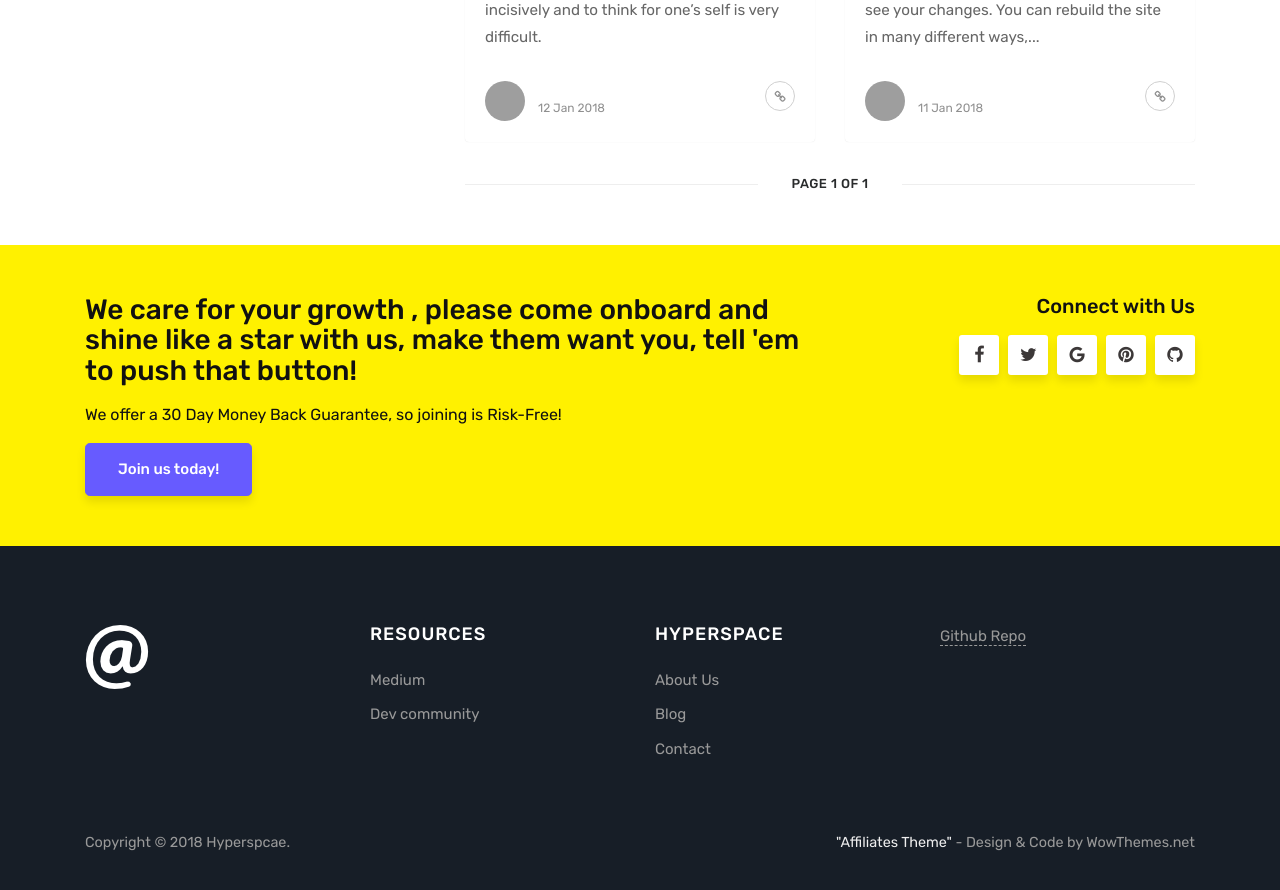
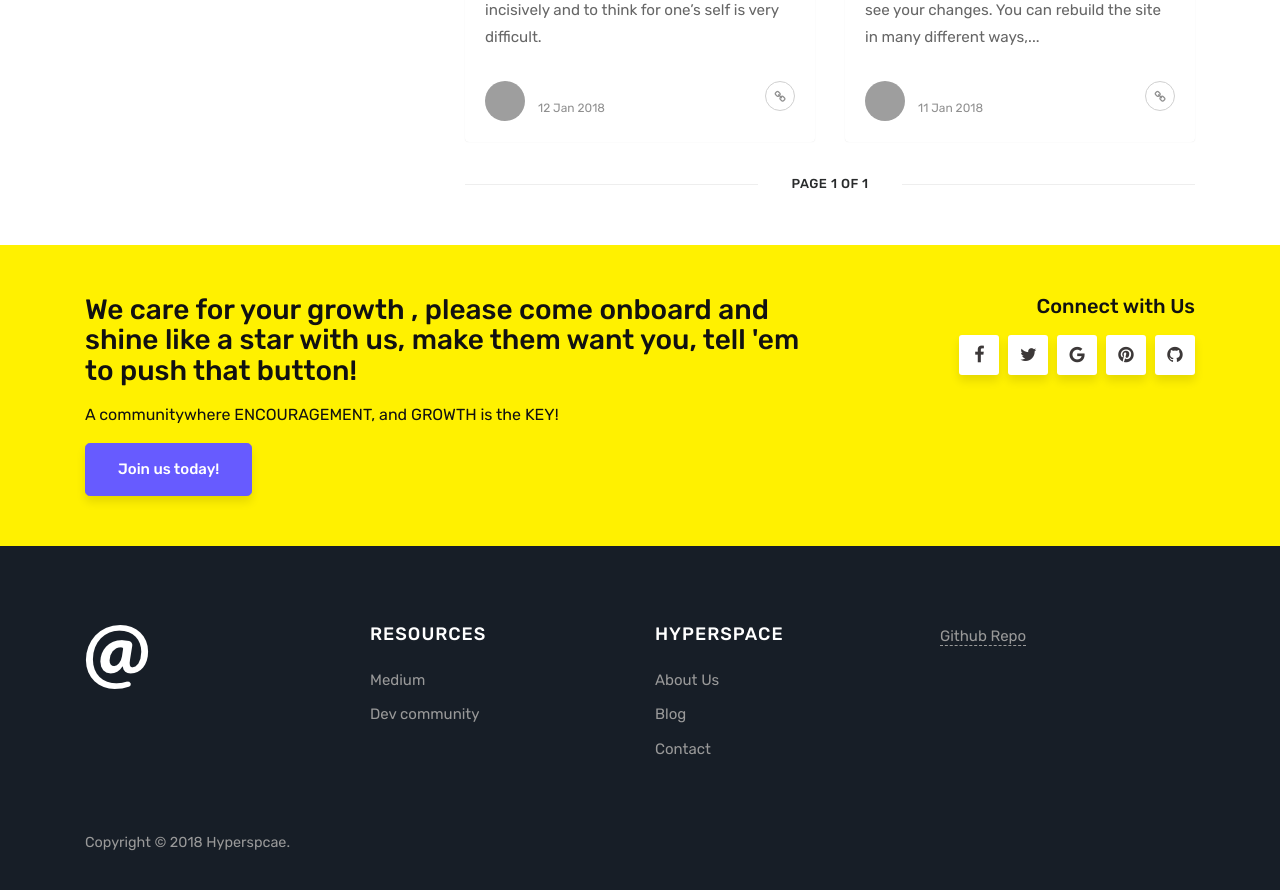
Before and after one commit to Iphytech/gh_hyperspace, a Jekyll site: the page built from index.html, in a window 1280 px wide and 900 px high, scrolled down 1816 px. Shown: the top 890 px of the window. Built offline with Jekyll 4.4.1, drawn with Linux system fonts in a browser that asks for light colours; the list of posts is cut into pages by our own code; comment, search, counter and statistics services are not loaded; grey boxes are pictures that could not be loaded.

```diff
--- a/_layouts/default.html
+++ b/_layouts/default.html
@@ -59,14 +59,9 @@
                 <li class="nav-item">
                 <a class="nav-link" href="{{ site.baseurl }}/index.html">Home</a>
                 </li>
-
-                <li class="nav-item dropdown">
-                    <a class="nav-link dropdown-toggle" href="#" id="dropdown01" data-toggle="dropdown" aria-haspopup="true" aria-expanded="false">Post</a>
-                    <div class="dropdown-menu" aria-labelledby="dropdown01">
-                    <a class="dropdown-item" href="{{ site.baseurl }}/jekyll/tutorial/2018/01/12/is-intelligence-enough.html">Left Sidebar</a>
-                    <a class="dropdown-item" href="{{ site.baseurl }}/jekyll/tutorial/2018/01/12/red-riding.html">Right Sidebar</a>
-                    </div>
-                </li>
+                <li class="nav-item">
+                    <a class="nav-link" href="{{ site.baseurl }}/jekyll/tutorial/2018/01/12/red-riding.html">Updates</a>
+                    </li>
 
                 <li class="nav-item">
                     <a class="nav-link" href="{{ site.baseurl }}/about">About</a>
@@ -120,7 +115,7 @@
             <div class="row justify-content-center">
                 <div class="col-md-8">
                     <h3>We care for your growth , please come onboard and shine like a star with us, make them want you, tell 'em to push that button!</h3>
-                    <p>We offer a <span>30 Day Money Back Guarantee</span>, so joining is <span class="risk-free">Risk-Free!</span></p>
+                    <p>A community<span>where ENCOURAGEMENT</span>, and GROWTH is the <span class="risk-free">KEY!</span></p>
                     <a class="btn btn-primary btn-lg" href="#">Join us today!</a>
                 </div>
                 <div class="col-md-4 text-right footersocial">
@@ -184,8 +179,6 @@
                 Copyright © {{ site.time | date: "%Y" }} {{ site.name }}.
                 </p>
                 <p class="pull-right">
-                <!-- Please, leave credit to author unless you own a commercial license: https://www.wowthemes.net/freebies-license/ -->
-                <a target="_blank" href="https://www.wowthemes.net/free-jekyll-template-affiliates/">"Affiliates Theme"</a> - Design & Code by WowThemes.net
                 </p>
                 <div class="clearfix"></div>
             </div>
```
